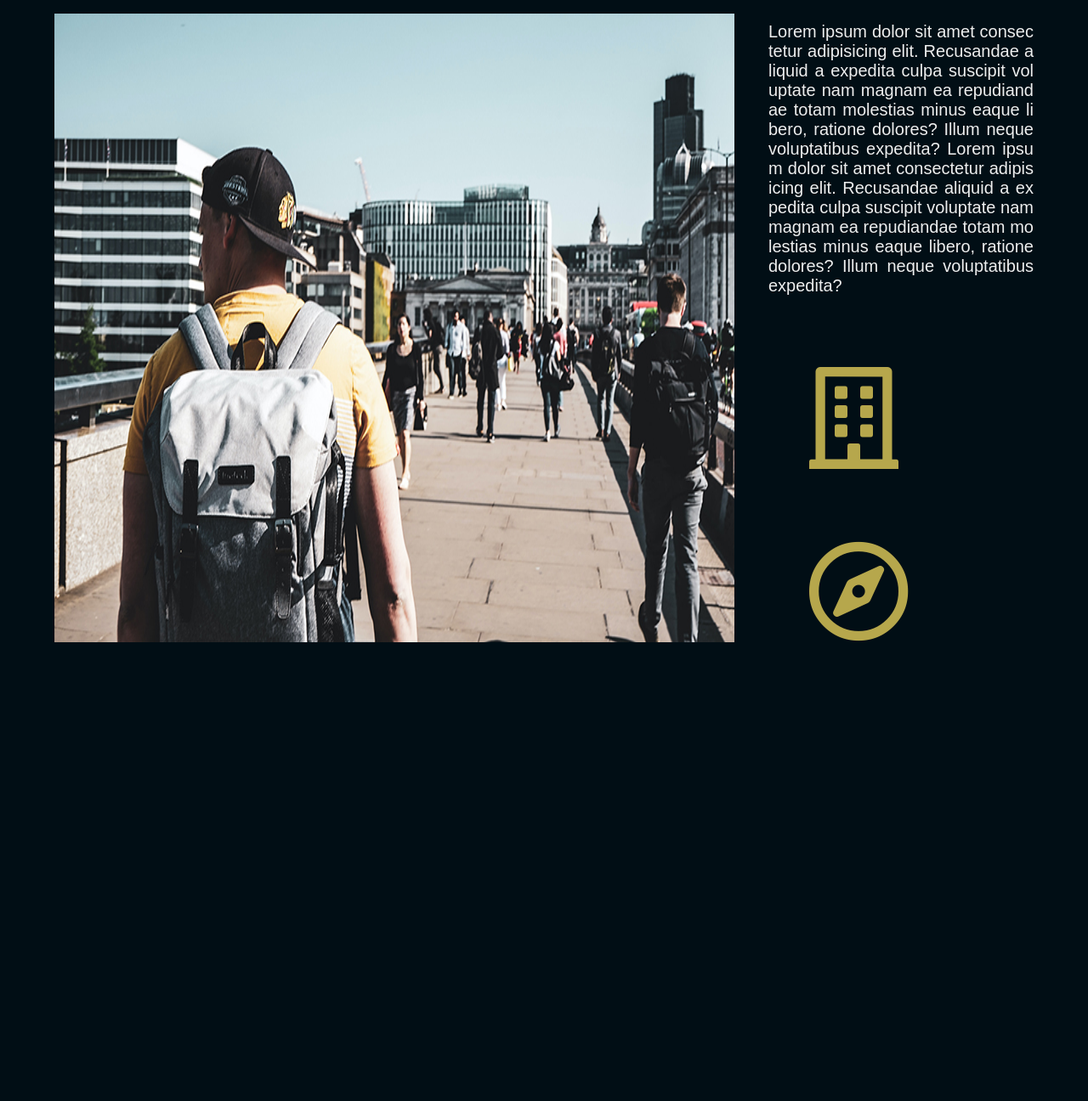
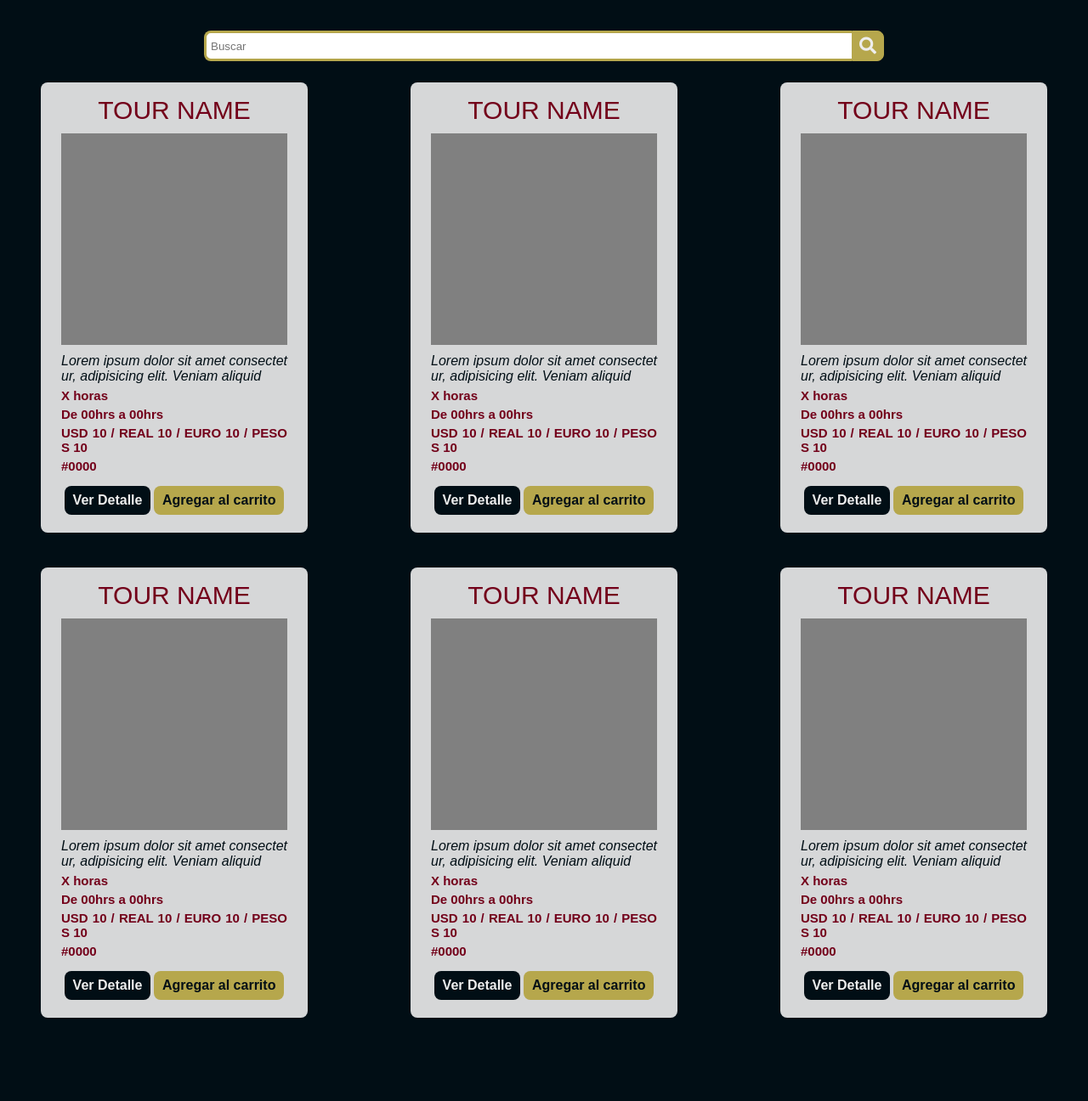
Before and after one commit to alonsomacarena/tripba, a plain HTML site: page index.html in a window 1280 px wide. Shown: the part 746-2042 px from the top of the page at 85% size. Before the commit the page ends 1526 px from the top, so only its background shows below. Drawn offline with Linux system fonts and the light colour scheme; a web font is replaced by a local one.

Commit message:
css y html actualizados

```diff
--- a/index.html
+++ b/index.html
@@ -4,8 +4,6 @@
   <meta charset="UTF-8">
   <meta name="viewport" content="width=device-width,initial-scale=1">
 
-  <!--<link href="https://fonts.googleapis.com/css2?family=Montserrat:wght@300;400;600;700&display=swap" rel="stylesheet">
-  <link href="https://fonts.googleapis.com/css2?family=Lato:ital,wght@0,400;0,700;1,400&display=swap" rel="stylesheet">-->
   <link href="https://fonts.googleapis.com/css2?family=Inria+Sans:ital,wght@0,400;0,700;1,400;1,700&display=swap" rel="stylesheet">
   <link rel="stylesheet" href="https://use.fontawesome.com/releases/v5.6.3/css/all.css">
 
@@ -29,7 +27,7 @@
           <li class="nav-item"><a href="#about">About</a></li>
           <li class="nav-item"><a href="#tours">Tours</a></li>
           <li class="nav-item"><a href="#contacto">Contacto</a></li>
-          <li class="nav-item"><i><a href="#booking" class="fas fa-shopping-cart"></a></i></li>
+          <li class="nav-item"><i><a href="#shoppingCart" class="fas fa-shopping-cart"></a></i></li>
        </ul>
       </nav>
     </header>
@@ -37,33 +35,122 @@
     <div class="hero-image">
       <div class="hero-container">
         <h1>TripBA</h1>
-        <span class="subtitulo">Explora los lugares más emblemáticos de Buenos Aires de noche</span>
+        <span class="subtitulo">Explora los lugares más emblemáticos de Buenos Aires</span>
         <a class="btn" href="#tours">Conoce nuestros Tours!</a>
       </div>
     </div>
 
   <main>
-    <!--about section-->
-    <div id="about" class="sectionContainer" >
-    <h2 class="sectionTitle">Sobre Nosotros</h2>
-    <div class="sectionContent">
-      <img src="image-about.jpg">
-      <p>Lorem ipsum dolor sit amet consectetur adipisicing elit.
-        Recusandae aliquid a expedita culpa suscipit voluptate nam magnam ea repudiandae totam molestias minus
-        eaque libero, ratione dolores? Illum neque voluptatibus expedita?
-        Lorem ipsum dolor sit amet consectetur adipisicing elit.
-        Recusandae aliquid a expedita culpa suscipit voluptate nam magnam ea repudiandae totam molestias minus
-        eaque libero, ratione dolores? Illum neque voluptatibus expedita?</br>
-        <i class="far fa-building"></i>
-        <i class="far fa-compass"></i></p>
+    <!--tours section-->
+      <h2 class="sectionTitle" id="tours">Nuestros Tours</h2>
+
+      <div class="wrap">
+        <div class="search">
+           <input type="text" class="searchTerm" placeholder="Buscar">
+           <button type="submit" class="searchButton">
+             <i class="fa fa-search"></i>
+          </button>
+        </div>
+     </div>
+
+      <article class="tourCards-1">
+          <h4 class="tourTitle">Tour Name</h4>
+          <div class="imageTour"></div>
+          <p class="description">Lorem ipsum dolor sit amet consectetur, adipisicing elit. Veniam aliquid</p>
+          <p class="duration">X horas</p>
+          <p class="timeAvailable">De 00hrs a 00hrs</p>
+          <p class="price">USD 10 / REAL 10 / EURO 10 / PESOS 10</p>
+          <p class="idTour">#0000</p>
+          <div class="btnTour">
+            <a class="btnDetalle" href="#detalle">Ver Detalle</a>
+            <a class="btnShoppingCart" href="#shoppingCart">Agregar al carrito</a>
+        </div>
+      </article>
+
+      <article class="tourCards-2">
+        <h4 class="tourTitle">Tour Name</h4>
+        <div class="imageTour"></div>
+        <p class="description">Lorem ipsum dolor sit amet consectetur, adipisicing elit. Veniam aliquid</p>
+        <p class="duration">X horas</p>
+        <p class="timeAvailable">De 00hrs a 00hrs</p>
+        <p class="price">USD 10 / REAL 10 / EURO 10 / PESOS 10</p>
+        <p class="idTour">#0000</p>
+        <div class="btnTour">
+          <a class="btnDetalle" href="#detalle">Ver Detalle</a>
+          <a class="btnShoppingCart" href="#shoppingCart">Agregar al carrito</a>
+      </div>
+    </article>
+
+    <article class="tourCards-3">
+      <h4 class="tourTitle">Tour Name</h4>
+      <div class="imageTour"></div>
+      <p class="description">Lorem ipsum dolor sit amet consectetur, adipisicing elit. Veniam aliquid</p>
+      <p class="duration">X horas</p>
+      <p class="timeAvailable">De 00hrs a 00hrs</p>
+      <p class="price">USD 10 / REAL 10 / EURO 10 / PESOS 10</p>
+      <p class="idTour">#0000</p>
+      <div class="btnTour">
+        <a class="btnDetalle" href="#detalle">Ver Detalle</a>
+        <a class="btnShoppingCart" href="#shoppingCart">Agregar al carrito</a>
     </div>
-  </div>
-    <!--tours section-->
-    <!--gallery section-->
-    <!--contact section / footer?-->
+    </article>
+
+    <article class="tourCards-4">
+      <h4 class="tourTitle">Tour Name</h4>
+      <div class="imageTour"></div>
+      <p class="description">Lorem ipsum dolor sit amet consectetur, adipisicing elit. Veniam aliquid</p>
+      <p class="duration">X horas</p>
+      <p class="timeAvailable">De 00hrs a 00hrs</p>
+      <p class="price">USD 10 / REAL 10 / EURO 10 / PESOS 10</p>
+      <p class="idTour">#0000</p>
+      <div class="btnTour">
+        <a class="btnDetalle" href="#detalle">Ver Detalle</a>
+        <a class="btnShoppingCart" href="#shoppingCart">Agregar al carrito</a>
+    </div>
+    </article>
+
+    <article class="tourCards-5">
+      <h4 class="tourTitle">Tour Name</h4>
+      <div class="imageTour"></div>
+      <p class="description">Lorem ipsum dolor sit amet consectetur, adipisicing elit. Veniam aliquid</p>
+      <p class="duration">X horas</p>
+      <p class="timeAvailable">De 00hrs a 00hrs</p>
+      <p class="price">USD 10 / REAL 10 / EURO 10 / PESOS 10</p>
+      <p class="idTour">#0000</p>
+      <div class="btnTour">
+        <a class="btnDetalle" href="#detalle">Ver Detalle</a>
+        <a class="btnShoppingCart" href="#shoppingCart">Agregar al carrito</a>
+    </div>
+    </article>
+
+    <article class="tourCards-6">
+      <h4 class="tourTitle">Tour Name</h4>
+      <div class="imageTour"></div>
+      <p class="description">Lorem ipsum dolor sit amet consectetur, adipisicing elit. Veniam aliquid</p>
+      <p class="duration">X horas</p>
+      <p class="timeAvailable">De 00hrs a 00hrs</p>
+      <p class="price">USD 10 / REAL 10 / EURO 10 / PESOS 10</p>
+      <p class="idTour">#0000</p>
+      <div class="btnTour">
+        <a class="btnDetalle" href="#detalle">Ver Detalle</a>
+        <a class="btnShoppingCart" href="#shoppingCart">Agregar al carrito</a>
+    </div>
+    </article>
+
+  </main>
+    <!--footer-->
+    <footer>
+      <ul class="footer">
+        <h3 class="logoFooter"><a href="index.html">TripBA</a></h3>
+        <div class="redes">
+        <i><a class="fab fa-facebook-f" href="#" target="_blank"></a></i>
+        <i><a class="fab fa-instagram" href="#" target="_blank"></a></i>
+        <i><a class="fab fa-twitter" href="#" target="_blank"></a></i>
+      </div>
+     </ul>
+  </footer>
 
 
-  </main>
   </div>
 
 
--- a/styles.css
+++ b/styles.css
@@ -1,18 +1,3 @@
-/*
-.boton{
-    background-color: #b6a74c;
-    width: 120px;
-    height: 50px;
-}
-.subtitulo{
-    color: #73001a;
-}
-.link-quizas{
-    background-color: #01334c;
-}*/
-/*font-family: 'Montserrat', sans-serif;
-    font-family: 'Lato', sans-serif;*/
-
 *{
     margin: 0;
     padding: 0;
@@ -29,15 +14,14 @@ body,html{
 
 .container {
     max-width: 1920px;
-    margin: 0 auto; }
+    margin: 0 auto;
+}
 /*inicio header y navbar*/
 header{
     background-color: transparent;
-    padding: 10px 3em;
-    margin-bottom: 10px; }
+    margin: 1em 3em 1em 3em; }
 nav {
     background: transparent;
-
 }
 .menu {
     display: flex;
@@ -66,12 +50,6 @@ a {
     left: 120%;
     top: 50%;
 }
-a:hover {
-    text-decoration: underline;
-}
-.logo a:hover {
-    text-decoration: none;
-}
 .nav-item {
     font-size: 22px;
     padding: 15px 5px;
@@ -79,6 +57,10 @@ a:hover {
     display: block;
     width: auto;
     order: 1;
+}
+a:hover{
+    opacity: 0.8;
+    text-decoration: none;
 }
 .menu li{
     padding: 15px 10px;
@@ -116,7 +98,8 @@ h1{
     display: inline-block;
 }
 .subtitulo{
-    margin: 25px;
+    margin: 40px;
+    padding: 0 30px;
     display: block;
     font-size: 26px;
     text-shadow: 0 0 10px black;
@@ -136,43 +119,186 @@ h1{
 }
 /*fin hero-image*/
 main{
-    background-image: url(fondo-tripba1.svg);
+    display: grid;
+    grid-template-columns: repeat(3, 4fr);
+    grid-template-rows: 0.25fr 0.15fr 1fr 1fr;
+    grid-gap: 25px;
 }
-/*inicio about section*/
-.sectionContainer{
-    height: 200px;
-    padding: 1em 4em;
+/*inicio search bar*/
+ .wrap{
+    grid-column: 1 / span 3;
+    grid-row: 2;
+    margin: 0 15em 0em 15em;
+  }
+.search {
+    width: 100%;
+    position: relative;
+    display: flex;
+  }
+  .searchTerm {
+    width: 100%;
+    border: 3px solid #b6a74c;
+    border-right: none;
+    padding: 5px;
+    height: 36px;
+    border-radius: 8px 0 0 8px;
+    outline: none;
+    color: #010e15;
+  }
+  .searchTerm:focus{
+    color: #010e15;
+  }
+  .searchButton {
+    width: 40px;
+    height: 36px;
+    border: 1px solid #b6a74c;
+    background: #b6a74c;
+    text-align: center;
+    color: #eeeeee;
+    border-radius: 0 8px 8px 0;
+    cursor: pointer;
+    font-size: 20px;
+  }
+/*fin search bar*/
+.sectionTitle{
+    grid-column: 1 / span 3;
+    grid-row: 1;
+    color: #eeeeee;
+    font-weight: 400;
+    font-size: 50px;
+    text-align: left;
+    /*border-top: 1px solid #73001a;*/
+    margin: 1.1em 1.1em 0.5em 1.1em;
+    border-bottom: 1.2px solid #eeeeee;
 }
-.sectionTitle{
+/*Tour Section*/
+article{
+    margin: 0 3em 1em 3em;
+    padding: 1em 1.5em;
+    box-sizing: border-box;
+    height: 530px;
+    background-color: rgba(238, 238, 238,0.9);
+    border-radius: 8px;
+}
+.tourTitle{
     color: #73001a;
     font-weight: 400;
-    font-size: 40px;
-    text-align: left;
-    /*border-top: 1px solid #73001a;*/
-    padding-top: 1em;
-    padding-bottom: 0.5em;
-    border-bottom: 1.2px solid #73001a;
+    font-size: 30px;
+    text-align: center;
+    text-transform: uppercase;
+    padding-bottom: 10px;
 }
-.sectionContent{
+.imageTour{
+    width: 100%;
+    height: 50%;
+    background:gray;
+}
+.description{
+    color: #010e15;
+    font-size: 16px;
+    font-weight: 400;
+    font-style: italic;
+    text-align: justify;
+    word-break: break-all;
+    padding-top: 10px;
+}
+p {
+    color: #73001a;
+    font-size: 15px;
+    font-weight: 700;
+    text-align: justify;
+    word-break: break-all;
+    padding-top: 5px;
+}
+.btnTour{
+    padding-top: 15px;
     display: flex;
     flex-flow: row nowrap;
-    justify-content: center;
+    justify-content: space-evenly;
     align-content: center;
-    padding: 1.5em 0;
 }
-.sectionContent p{
+.btnDetalle{
+    background: #010e15;
     color: #eeeeee;
-    font-size: 20px;
-    font-weight: 400;
-    text-align: justify;
-    margin-left: 2em;
-    word-break: break-all;
-    padding-top: 0.5em;
+
+    padding: 8px 10px;
+    font-size: 16px;
+    font-weight: 700;
+    text-decoration: none;
+    border-radius: 8px;
+    transition: 0.3s all;
 }
-.sectionContent i{
-    font-size: 120px;
-    padding-top: 0.7em;
-    padding-left: 0.4em;
-    text-align: center;
-    color: #b6a74c;
+.btnDetalle:hover {
+    opacity: 0.8;
 }
+.btnShoppingCart{
+    background: #b6a74c;
+    color: #010e15;
+    padding: 8px 10px;
+    font-size: 16px;
+    font-weight: 700;
+    text-decoration: none;
+    border-radius: 8px;
+    transition: 0.3s all;
+}
+.btnShoppingCart:hover {
+    opacity: 0.8;
+}
+.tourCards-1{
+    grid-column: 1;
+    grid-row: 3;
+}
+.tourCards-2{
+    grid-column: 2;
+    grid-row: 3;
+}
+.tourCards-3{
+    grid-column: 3;
+    grid-row: 3;
+}
+.tourCards-4{
+    grid-column: 1;
+    grid-row: 4;
+}
+.tourCards-5{
+    grid-column: 2;
+    grid-row: 4;
+}
+.tourCards-6{
+    grid-column: 3;
+    grid-row: 4;
+}
+/*fin tours*/
+/*inicio footer*/
+footer{
+    background-color: transparent;
+    margin: 3em;
+    border-top: 1px solid #eeeeee;
+     }
+     .footer {
+        display: flex;
+        flex-flow: row nowrap;
+        align-items: center;
+        justify-content: space-between;
+        list-style-type: none;
+        padding-top: 1em;
+    }
+    .redes{
+        font-size: 22px;
+        padding: 15px 5px;
+        white-space: nowrap;
+        display: block;
+        width: auto;
+        order: 1;
+        word-spacing: 3em;
+    }
+    .footer li{
+        padding: 15px 10px;}
+.logoFooter{
+    font-weight: 700;
+    font-size: 40px;
+    order: 0;
+    position: relative;
+}
+
+/*fin footer*/
```
